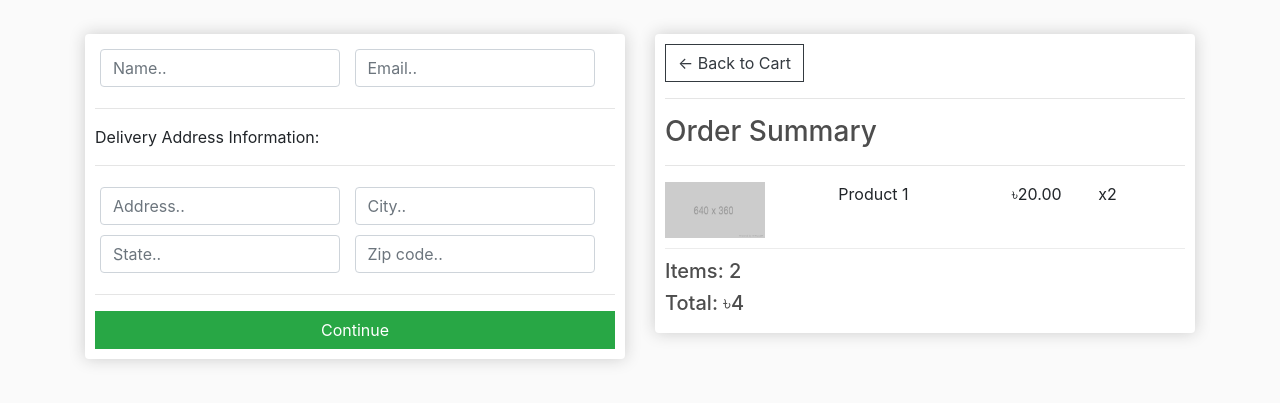
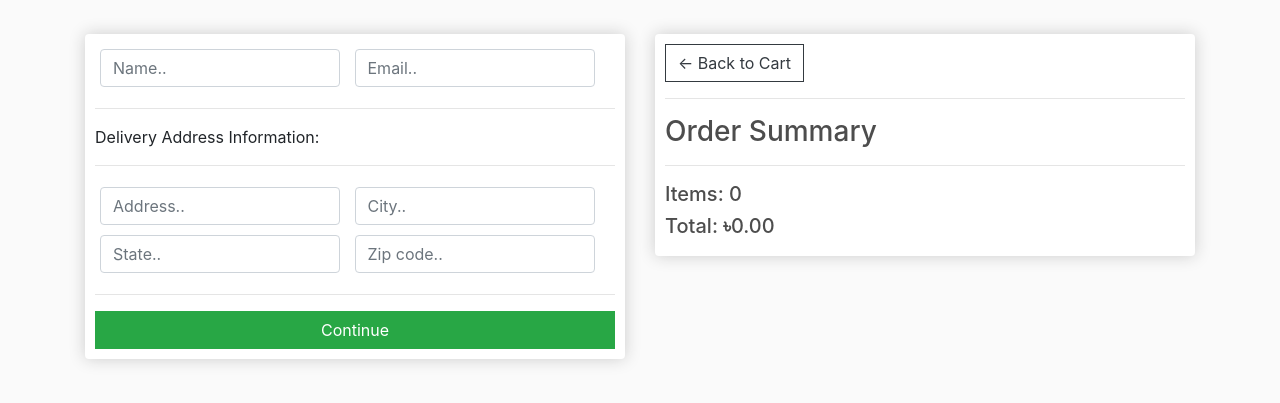
Before and after one commit to MehediMashfan086/EcommerceStore, a Django app: page /checkout/ in a window 1280 px wide. Shown: the part 72-475 px from the top of the page. Run offline with Django 3.2, Linux system fonts and the light colour scheme; some libraries are stand-ins or nearby versions.

Commit message:
Saving to GitHub

```diff
--- a/store/templates/store/checkout.html
+++ b/store/templates/store/checkout.html
@@ -50,14 +50,17 @@
 				<hr>
 				<h3>Order Summary</h3>
 				<hr>
+				{% for item in items %}
 				<div class="cart-row">
-					<div style="flex:2"><img class="row-image" src="{% static 'images/placeholder.png' %}"></div>
-					<div style="flex:2"><p>Product 1</p></div>
-					<div style="flex:1"><p>৳20.00</p></div>
-					<div style="flex:1"><p>x2</p></div>
+					<div style="flex:2"><img class="row-image" src="{{item.product.imageURL}}"></div>
+					<div style="flex:2"><p>{{item.product.name}}</p></div>
+					<div style="flex:1"><p>৳{{item.product.price}}</p></div>
+					<div style="flex:1"><p>{{item.quantity}}</p></div>
 				</div>
-				<h5>Items:   2</h5>
-				<h5>Total:   ৳4</h5>
+				{% endfor %}
+
+				<h5>Items:   {{order.get_cart_items}}</h5>
+				<h5>Total:   <b>৳</b>{{order.get_cart_total|floatformat:2}}</h5>
 			</div>
 		</div>
 	</div>
--- /dev/null
+++ b/store/utils.py
@@ -0,0 +1,2 @@
+import json
+from .models import *
--- a/store/views.py
+++ b/store/views.py
@@ -1,5 +1,6 @@
 from django.shortcuts import render
 from .models import *
+from .utils import *
 def store(request):
     products = Product.objects.all()
     context = {'products': products}
@@ -12,9 +13,17 @@ def cart(request):
         items = order.orderitem_set.all()
     else:
         items = []
+        order = {'get_cart_total': 0, 'get_cart_items': 0}
     context = {'items': items, 'order':order}
     return render(request, 'store/cart.html', context)
 
 def checkout(request):
-    context = {}
+    if request.user.is_authenticated:
+        customer = request.user.customer
+        order, created = Order.objects.get_or_create(customer=customer, complete = False)
+        items = order.orderitem_set.all()
+    else:
+        items = []
+        order = {'get_cart_total': 0, 'get_cart_items': 0}
+    context = {'items': items, 'order':order}
     return render(request, 'store/checkout.html', context)
```
Also changed, not shown: db.sqlite3.
